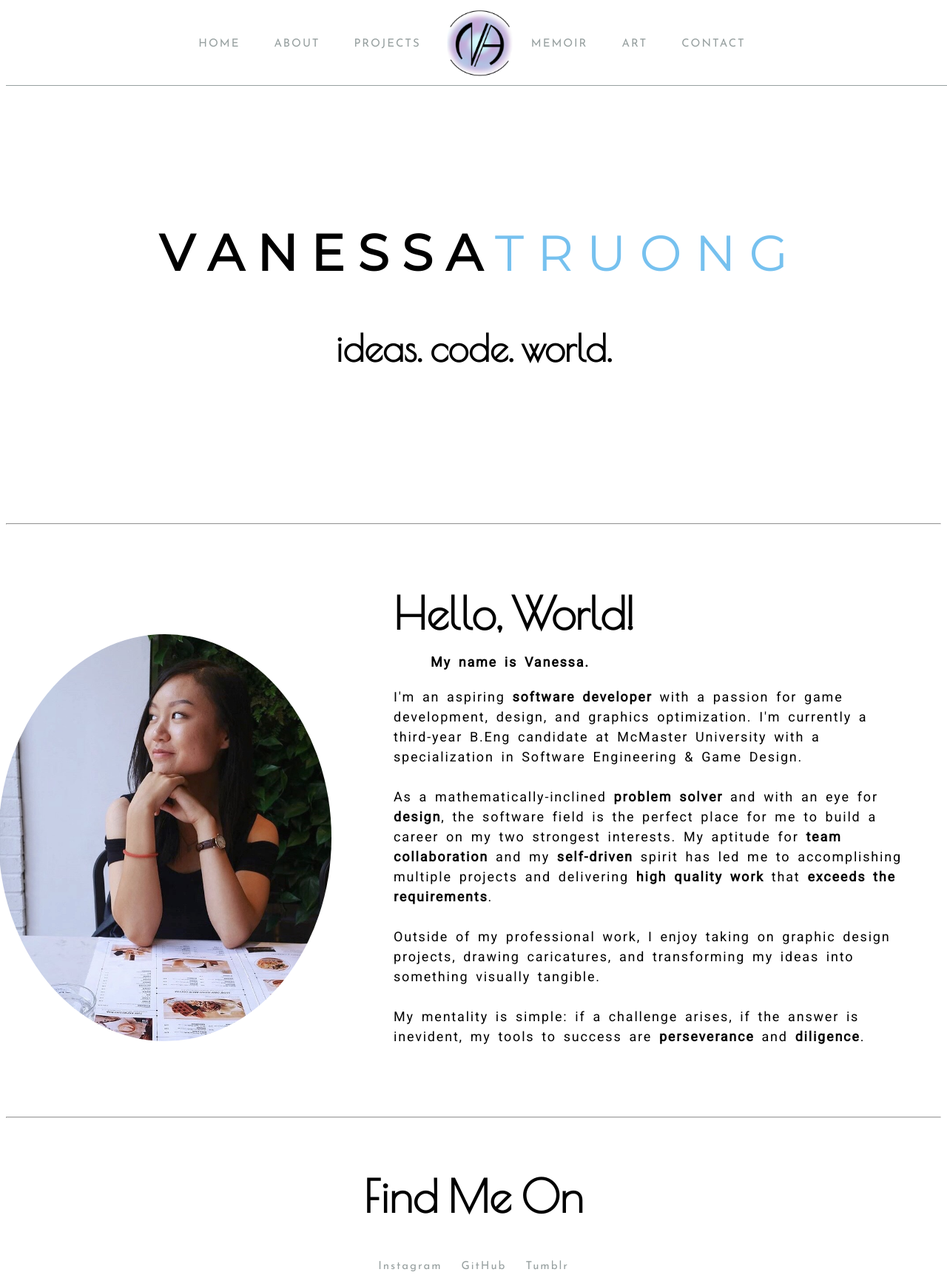
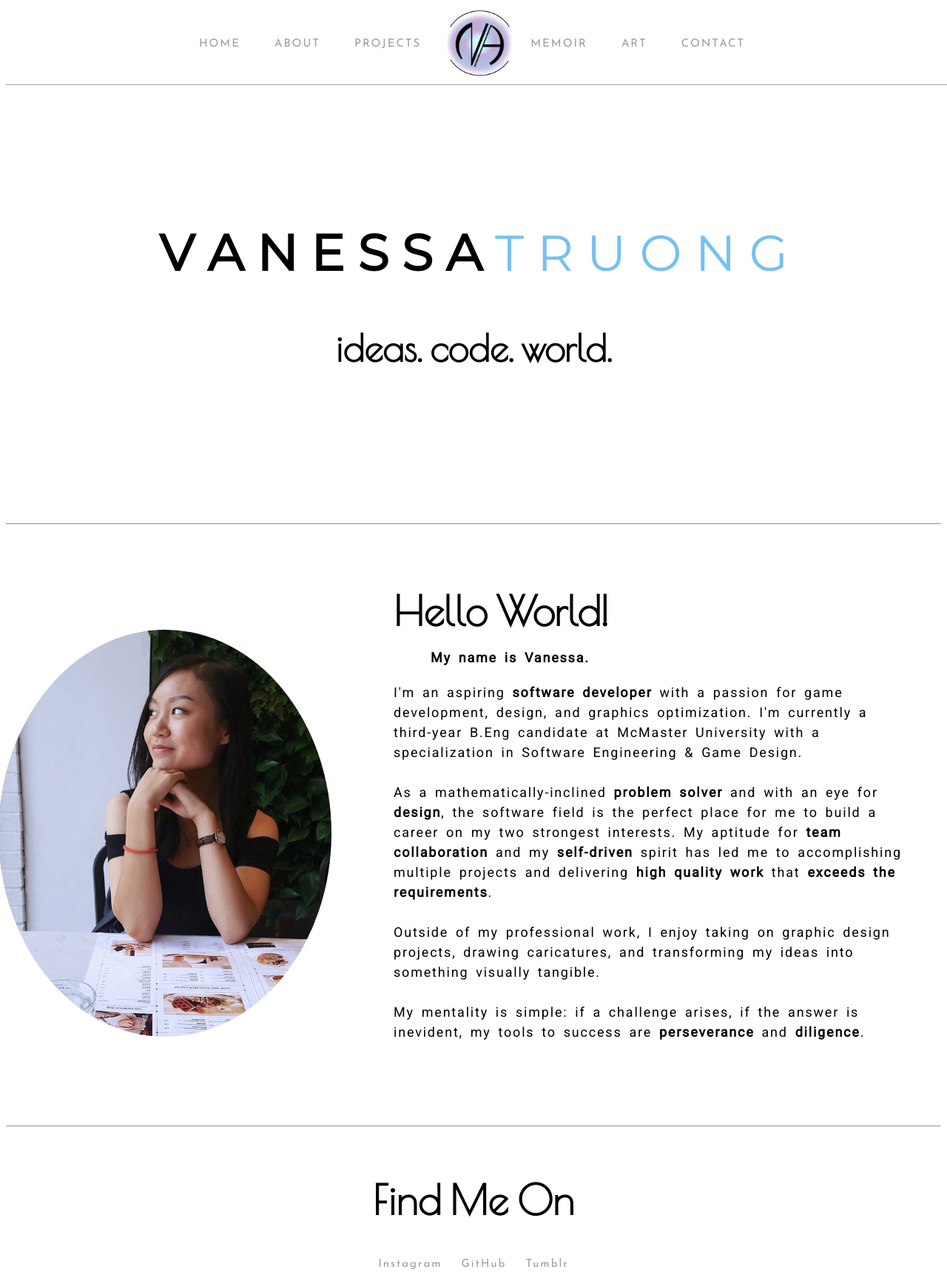
Before and after one commit to ness-tea/ness-tea.github.io, a PHP site: page / in a window 1280 px wide. Shown: the whole page at 74% size. Run offline with PHP 8.4, Linux system fonts and the light colour scheme.

Commit message:
about section change

```diff
--- a/css/main.css
+++ b/css/main.css
@@ -15,7 +15,7 @@ a:hover {
 h2 {
   font-family: 'Poiret One';
   font-weight: bolder;
-  font-size: 60px;
+  font-size: 55px;
   padding-top: 20px;
 }
 
@@ -40,7 +40,7 @@ h3 {
   z-index: 5;
   width: 100%;
   padding-top: 13px;
-  background-color: rgba(255, 255, 255, 0.9);
+  background-color: rgba(255, 255, 255, 0.85);
   border-bottom: 0.5px solid #97a0a0;
 }
 
@@ -87,6 +87,7 @@ h3 {
   color: black;
   font-family: 'Roboto';
   font-size: 18px;
+  font-weight: lighter;
   text-align: left;
   letter-spacing: 0.1em;
   word-spacing: 0.2em;
--- a/index.html
+++ b/index.html
@@ -16,7 +16,7 @@
   <div class="header text-centered">
     <div class="links" id="tab-1" style="display: inline">
         <a href="index.html">HOME</a>
-      <a href="About.html">ABOUT</a>
+        <a href="#about-section">ABOUT</a>
         <a href="softwareProjects.html">PROJECTS</a>
     </div>
 
@@ -40,13 +40,14 @@
       <br /><br /><br /><br /><br /><br /><br /><br /><br /><br/>
     </div>
 
+    <div id="about-section">
       <hr />
       <br /><br/>
 
       <div class="bio prof-pic"><img src="Images/Profile.png" alt="profile" width="450" height="550" style="border-radius:50%"/></div>
 
       <div class="bio">
-      <h2 class="about">Hello, World!<p>My name is Vanessa.</p></h2>
+        <h2 class="about">Hello World!<p><strong>My name is Vanessa.</strong></p></h2>
 
         <p>
           I'm an aspiring <strong>software developer</strong> with a passion for game development, design, and graphics optimization. I'm currently a third-year B.Eng candidate
@@ -61,6 +62,7 @@
           My mentality is simple: if a challenge arises, if the answer is inevident, my tools to success are <strong>perseverance</strong>
           and <strong>diligence</strong>.
         </p>
+      </div>
     </div>
 
     <br /><br /><br /><br /><br /><br />
```
Lines whose indentation alone changed are shown as unchanged.
